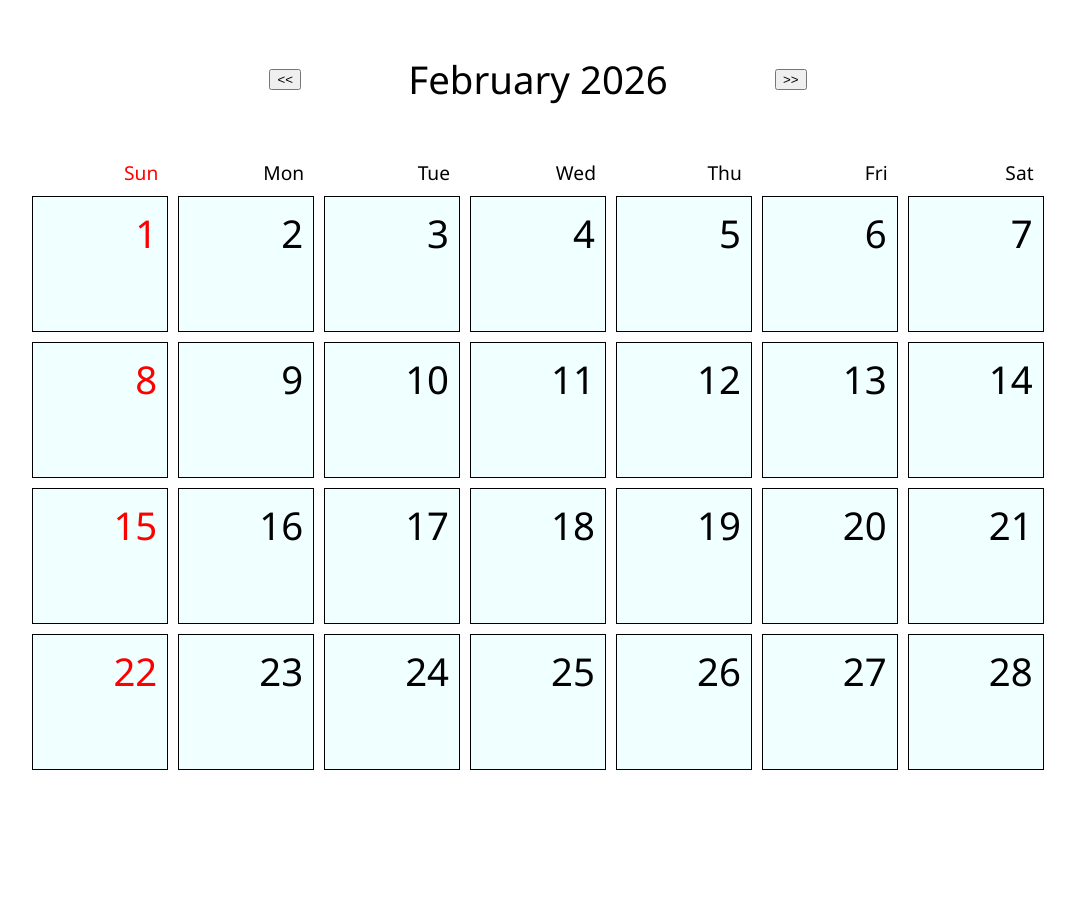
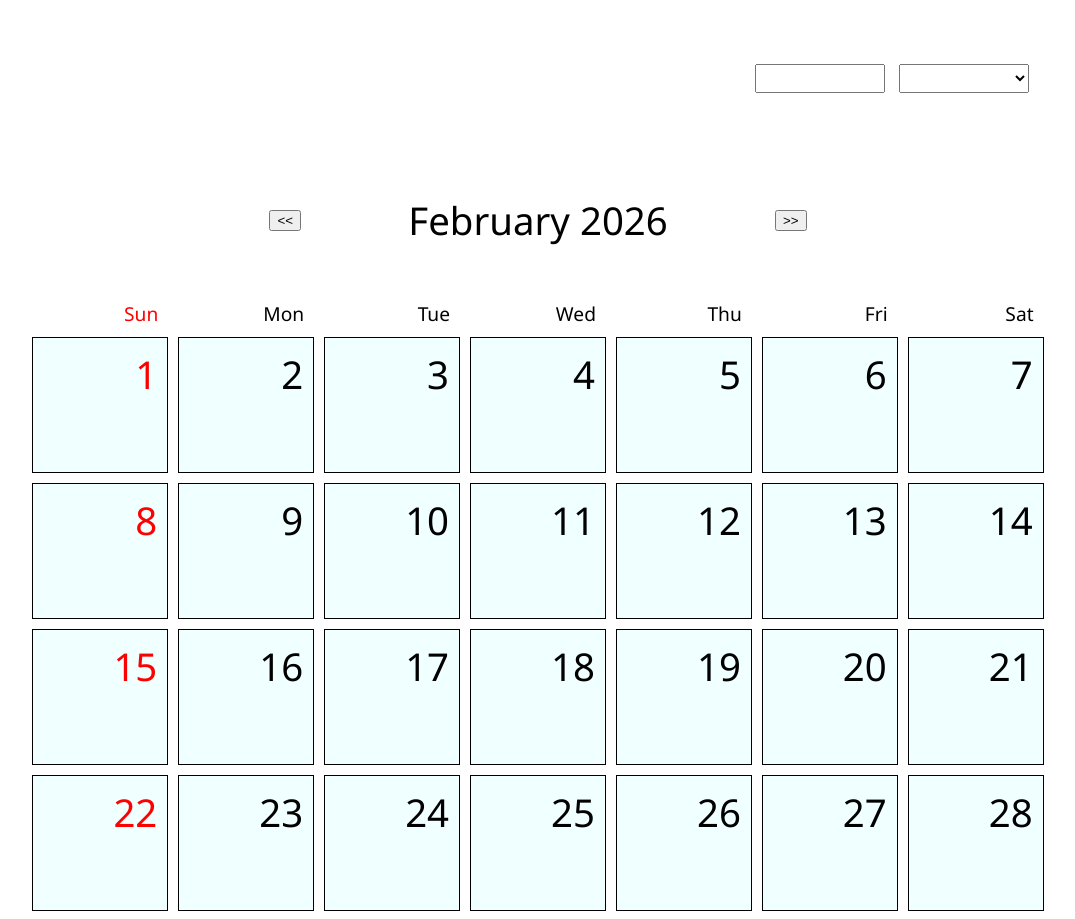
Before and after one commit to kolya-rm/Piscine-Days-Calendar-Project, a website with bundled scripts: page index.html in a window 1280 px wide. Shown: the whole page, without its empty margins (102-1177 px from the left). Before the commit the page ends 800 px from the top, so only its background shows below. Built offline with nearby package versions, Linux system fonts and the light colour scheme.

Commit message:
Added year input and month select elements in header of the calendar on the page.

```diff
--- a/index.html
+++ b/index.html
@@ -10,6 +10,15 @@
         <main>
             <section id="calendar">
                 <div id="calendar-header">
+                    <div id="calendar-control">
+                        <div></div>
+                        <div id="calendar-year-input">
+                            <input id="year-input" type="number" min="0", max="3000"/>
+                        </div>
+                        <div id="calendar-month-select">
+                            <select id="month-select"></select>
+                        </div>
+                    </div>
                     <div id="month-header">
                         <div></div>
                         <div id="month-backward-button">
--- a/style.css
+++ b/style.css
@@ -12,9 +12,42 @@ body {
   margin: auto;
 }
 
+#calendar-control {
+  display: grid;
+  grid-template-columns: 5fr 1fr 1fr;
+}
+
+#calendar-year-input {
+  width: 100%;
+  height: 100%;
+  display: flex;
+  align-items: center;
+}
+
+#year-input {
+  width: 90%;
+  height: 20%;
+  box-sizing: border-box;
+  font-size: 1vw;;
+}
+
+#calendar-month-select {
+  width: 100%;
+  height: 100%;
+  display: flex;
+  align-items: center;
+}
+
+#month-select {
+  width: 90%;
+  height: 20%;
+  box-sizing: border-box;
+  font-size: 1vw;;
+}
+
 #calendar-header {
   display: grid;
-  grid-template-rows: 3fr 1fr;
+  grid-template-rows: 3fr 3fr 1fr;
 }
 
 #month-header {
```
